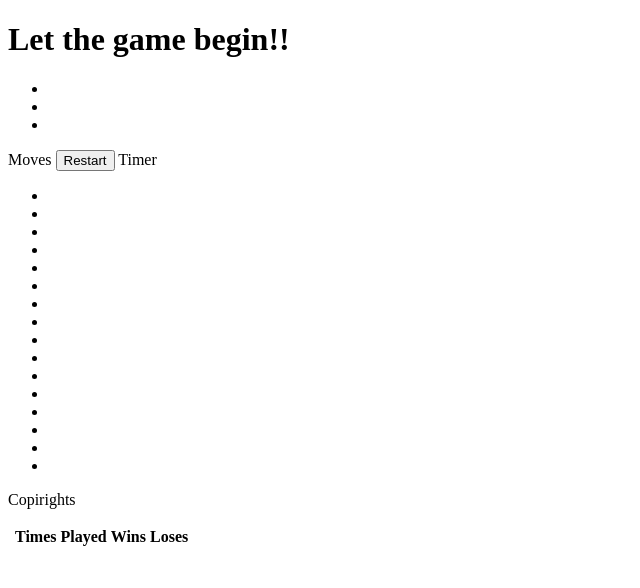
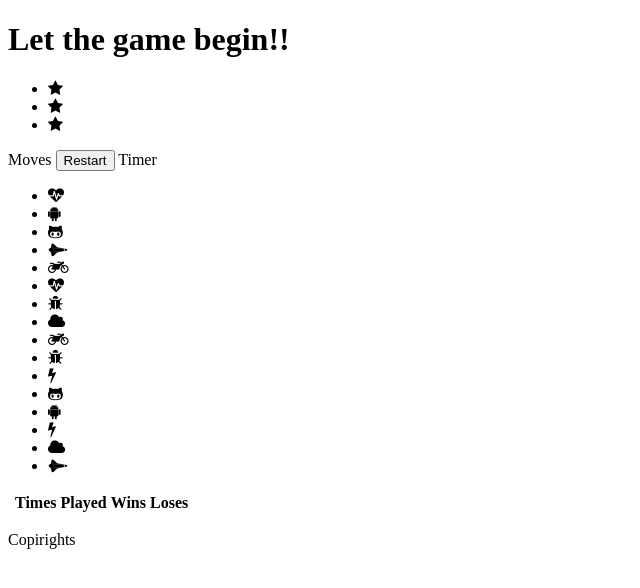
Before and after one commit to AnastasiaEvgenia/memory-card-game, a plain HTML site: page index.html in a window 1280 px wide. Shown: the whole page, without its empty margins (0-640 px from the left). Drawn offline with Linux system fonts and the light colour scheme.

Commit message:
feat: added card icons and star icons

```diff
--- a/index.html
+++ b/index.html
@@ -15,9 +15,15 @@
     <header>
         <h1>Let the game begin!!</h1>
         <ul class="stars">
-            <li></li>
-            <li></li>
-            <li></li>
+            <li>
+                <i class="fa fa-star"></i>
+            </li>
+            <li>
+                <i class="fa fa-star"></i>
+            </li>
+            <li>
+                <i class="fa fa-star"></i>
+            </li>
         </ul>
         <span>Moves</span>
         <button>Restart</button>
@@ -26,22 +32,54 @@
 
     <main class="card_dashboard">
         <ul class="deck">
-            <li class="card"></li>
-            <li class="card"></li>
-            <li class="card"></li>
-            <li class="card"></li>
-            <li class="card"></li>
-            <li class="card"></li>
-            <li class="card"></li>
-            <li class="card"></li>
-            <li class="card"></li>
-            <li class="card"></li>
-            <li class="card"></li>
-            <li class="card"></li>
-            <li class="card"></li>
-            <li class="card"></li>
-            <li class="card"></li>
-            <li class="card"></li>
+            <li class="card">
+                <i class="fa fa-heartbeat"></i>
+            </li>
+            <li class="card">
+                <i class="fa fa-android"></i>
+            </li>
+            <li class="card">
+                <i class="fa fa-github-alt"></i>
+            </li>
+            <li class="card">
+                <i class="fa fa-space-shuttle"></i>
+            </li>
+            <li class="card">
+                <i class="fa fa-motorcycle"></i>
+            </li>
+            <li class="card">
+                <i class="fa fa-heartbeat"></i>
+            </li>
+            <li class="card">
+                <i class="fa fa-bug"></i>
+            </li>
+            <li class="card">
+                <i class="fa fa-cloud"></i>
+            </li>
+            <li class="card">
+                <i class="fa fa-motorcycle"></i>
+            </li>
+            <li class="card">
+                <i class="fa fa-bug"></i>
+            </li>
+            <li class="card">
+                <i class="fa fa-flash"></i>
+            </li>
+            <li class="card">
+                <i class="fa fa-github-alt"></i>
+            </li>
+            <li class="card">
+                <i class="fa fa-android"></i>
+            </li>
+            <li class="card">
+                <i class="fa fa-flash"></i>
+            </li>
+            <li class="card">
+                <i class="fa fa-cloud"></i>
+            </li>
+            <li class="card">
+                <i class="fa fa-space-shuttle"></i>
+            </li>
         </ul>
     </main>
 
@@ -52,8 +90,8 @@
                 <th>Wins</th>
                 <th>Loses</th>
             </td>
+        </table>
         <p>Copirights</p>
-        </table>
     </footer>
     <script src="js/app.js"></script>
 </body>
```
